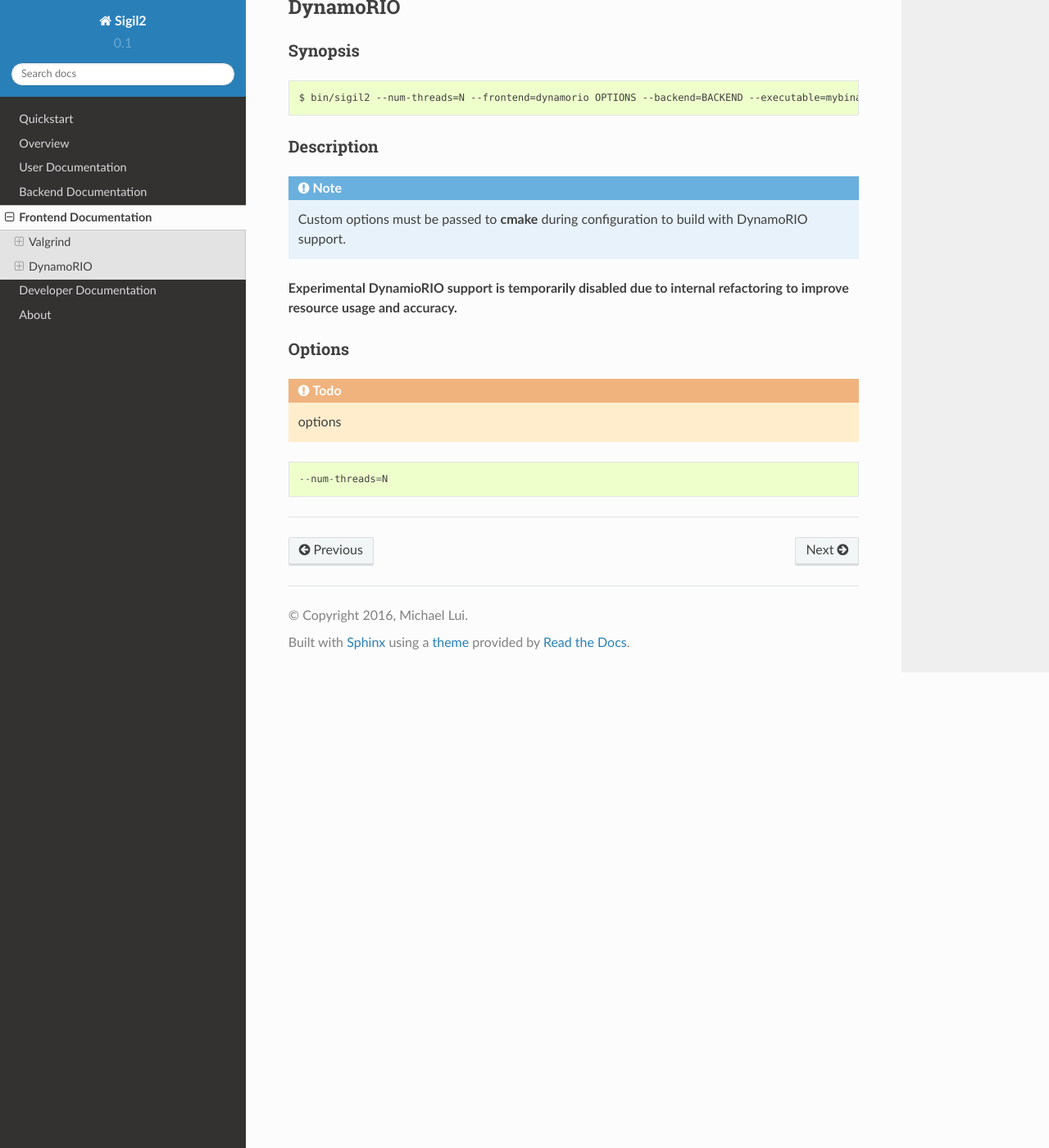
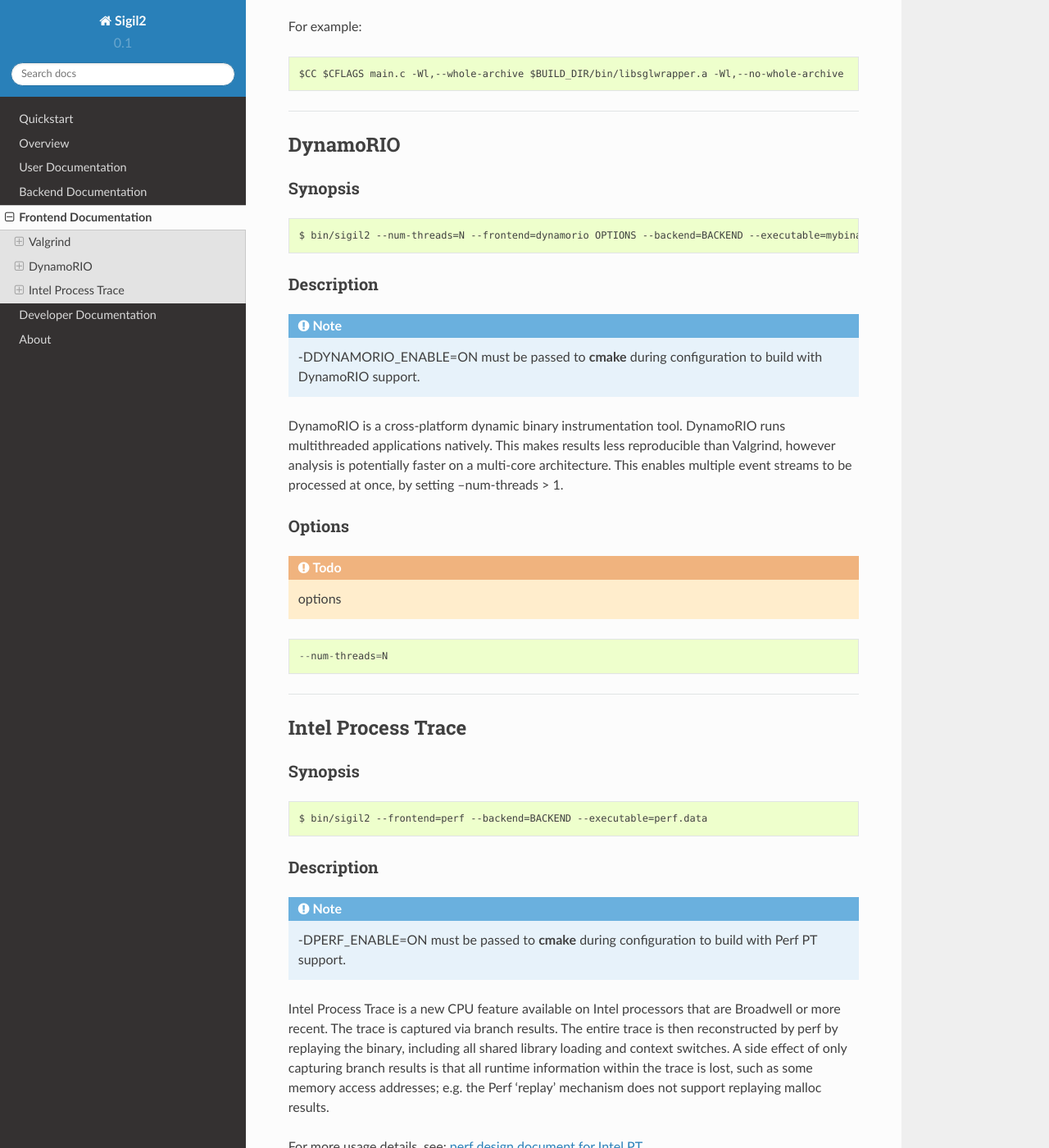
Before and after one commit to VANDAL/prism, a Sphinx documentation site: the page built from docs/source/frontends.rst, in a window 1280 px wide and 1400 px high, scrolled down 2383 px. Shown: the whole window at 82% size. Built offline with Sphinx 7.4.7 and the Read the Docs theme 2.0.0, drawn with Linux system fonts in a browser that asks for light colours; formulas are drawn with MathJax 3; some of the changed text lies outside the part shown.

Commit message:
Update intel-pt perf docs

```diff
--- a/docs/source/frontends.rst
+++ b/docs/source/frontends.rst
@@ -1,6 +1,13 @@
 Frontend Documentation
 ======================
 
+Each frontend generates one or more event streams to a Sigil2 backend analysis
+tool. Each frontend has it's own internal representation (IR) of events, so the process
+of converting frontend IR to Sigil2 event primitives is different for each frontend.
+For example, Valgrind will disassemble each machine instruction into multiple VEX IR
+statements and expressions;
+DynamoRIO annotates each instruction in a basic block with specific attributes;
+the current Perf frontend only supports x86_64 decoding via the Intel XED library.
 
 
 Valgrind
@@ -112,7 +119,7 @@
 ----
 
 DynamoRIO
----------------
+---------
 
 Synopsis
 ^^^^^^^^
@@ -124,11 +131,13 @@
 Description
 ^^^^^^^^^^^
 
-.. note:: Custom options must be passed to **cmake** during configuration to
+.. note:: -DDYNAMORIO_ENABLE=ON must be passed to **cmake** during configuration to
           build with DynamoRIO support.
 
-**Experimental DynamioRIO support is temporarily disabled due to internal
-refactoring to improve resource usage and accuracy.**
+DynamoRIO is a cross-platform dynamic binary instrumentation tool. DynamoRIO runs multithreaded
+applications natively. This makes results less reproducible than Valgrind, however analysis is
+potentially faster on a multi-core architecture. This enables multiple event streams to be
+processed at once, by setting --num-threads > 1.
 
 Options
 ^^^^^^^
@@ -141,3 +150,49 @@
 
 
 ----
+
+Intel Process Trace
+-------------------
+
+Synopsis
+^^^^^^^^
+
+::
+
+$ bin/sigil2 --frontend=perf --backend=BACKEND --executable=perf.data
+
+Description
+^^^^^^^^^^^
+
+.. note:: -DPERF_ENABLE=ON must be passed to **cmake** during configuration to
+          build with Perf PT support.
+
+Intel Process Trace is a new CPU feature available on Intel processors that are
+Broadwell or more recent. The trace is captured via branch results. The entire
+trace is then reconstructed by perf by replaying the binary, including all shared
+library loading and context switches. A side effect of only capturing branch results
+is that all runtime information within the trace is lost, such as some memory access
+addresses; e.g. the Perf 'replay' mechanism does not support replaying malloc results.
+
+For more usage details, see: `perf design document for Intel PT`_
+
+For more technical details see: `Intel Software Developer's Manual Volume Three`_
+
+.. _perf design document for Intel PT:
+   https://github.com/torvalds/linux/blob/master/tools/perf/Documentation/intel-pt.txt
+
+.. _Intel Software Developer's Manual Volume Three:
+   https://software.intel.com/en-us/articles/intel-sdm
+
+Options
+^^^^^^^
+
+.. note:: The ``perf.data`` file is generated with: ``perf record -e intel_pt//u ./myexec``
+
+          If you receive '*AUX data lost N times out of M!*', try increasing the size of the AUX
+          buffer. Otherwise a significant of the portion of the trace may not be reproduced:
+          ``perf record -m,AUXTRACE_PAGES -e intel_pt//u ./myexec``
+
+.. todo:: options
+
+----
```
